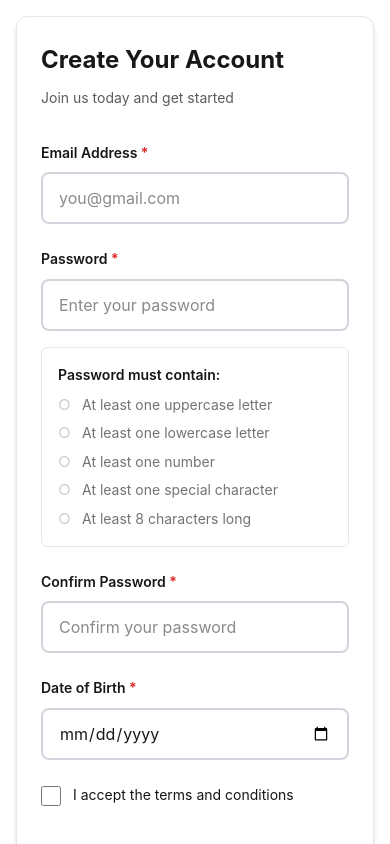
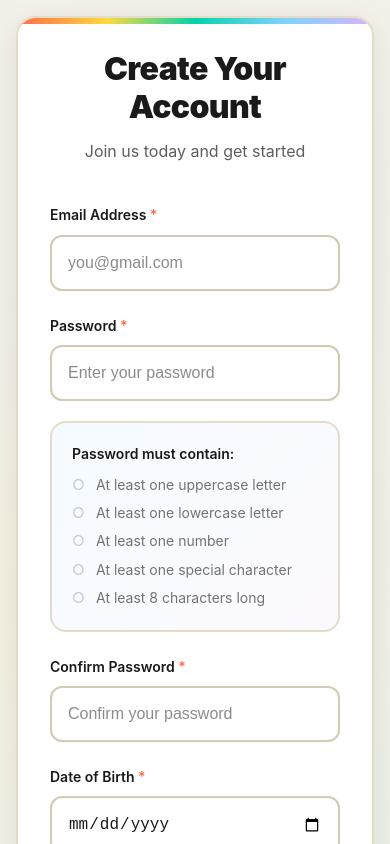
Before and after one commit to tiiiiiimmy/nextJS_login_ui, a Next.js app: page / in a window 390 px wide. Shown: the top 844 px of the page. Built offline with nearby package versions, Linux system fonts and the light colour scheme.

Commit message:
style: update global styles to incorporate Tailwind CSS, enhance form component aesthetics, and improve responsive design

```diff
--- a/app/globals.css
+++ b/app/globals.css
@@ -1,35 +1,42 @@
-@import "tailwindcss";
+@tailwind base;
+@tailwind components;
+@tailwind utilities;
 
 :root {
-  --background: #ffffff;
-  --foreground: #171717;
-  --primary: #2563eb;
-  --primary-hover: #1d4ed8;
-  --error: #dc2626;
-  --success: #16a34a;
-  --warning: #f59e0b;
-  --border: #e5e7eb;
+  --background: #f5f1e8;
+  --foreground: #1a1a1a;
+  --primary: #ff6b4a;
+  --primary-hover: #e85a3a;
+  --error: #ff6b4a;
+  --success: #00d4aa;
+  --warning: #fbbf24;
+  --accent-orange: #ff6b4a;
+  --accent-yellow: #ffd93d;
+  --accent-green: #00d4aa;
+  --accent-blue: #7dd3fc;
+  --accent-purple: #d8b4fe;
+  --border: #e5dcc8;
   --input-bg: #ffffff;
-  --input-border: #d1d5db;
-  --input-focus: #2563eb;
+  --input-border: #d4c9b3;
+  --input-focus: #ff6b4a;
   --card-bg: #ffffff;
-  --shadow: rgba(0, 0, 0, 0.1);
+  --shadow: rgba(0, 0, 0, 0.08);
 }
 
 @media (prefers-color-scheme: dark) {
   :root {
-    --background: #0a0a0a;
-    --foreground: #ededed;
-    --primary: #3b82f6;
-    --primary-hover: #2563eb;
-    --error: #ef4444;
-    --success: #22c55e;
+    --background: #1a1a1a;
+    --foreground: #f5f1e8;
+    --primary: #ff6b4a;
+    --primary-hover: #ff8566;
+    --error: #ff6b4a;
+    --success: #00d4aa;
     --warning: #fbbf24;
-    --border: #374151;
-    --input-bg: #1f2937;
-    --input-border: #4b5563;
-    --input-focus: #3b82f6;
-    --card-bg: #1f2937;
+    --border: #2d2d2d;
+    --input-bg: #2d2d2d;
+    --input-border: #3d3d3d;
+    --input-focus: #ff6b4a;
+    --card-bg: #2d2d2d;
     --shadow: rgba(0, 0, 0, 0.3);
   }
 }
@@ -49,6 +56,10 @@ body {
   -webkit-font-smoothing: antialiased;
   -moz-osx-font-smoothing: grayscale;
   line-height: 1.6;
+  background-image:
+    radial-gradient(circle at 20% 50%, rgba(255, 217, 61, 0.05) 0%, transparent 50%),
+    radial-gradient(circle at 80% 80%, rgba(0, 212, 170, 0.05) 0%, transparent 50%),
+    radial-gradient(circle at 40% 20%, rgba(125, 211, 252, 0.05) 0%, transparent 50%);
 }
 
 /* Main Container */
@@ -63,30 +74,78 @@ body {
 /* Form Container */
 .form-container {
   width: 100%;
-  max-width: 500px;
+  max-width: 540px;
   margin: 0 auto;
 }
 
 .form-card {
   background: var(--card-bg);
-  border-radius: 12px;
-  padding: 2.5rem;
-  box-shadow: 0 4px 6px -1px var(--shadow), 0 2px 4px -1px var(--shadow);
-  border: 1px solid var(--border);
+  border-radius: 24px;
+  padding: 3rem;
+  box-shadow: 0 8px 32px var(--shadow);
+  border: 2px solid var(--border);
+  position: relative;
+  overflow: hidden;
+}
+
+.form-card::before {
+  content: '';
+  position: absolute;
+  top: 0;
+  left: 0;
+  right: 0;
+  height: 6px;
+  background: linear-gradient(90deg,
+    var(--accent-orange) 0%,
+    var(--accent-yellow) 25%,
+    var(--accent-green) 50%,
+    var(--accent-blue) 75%,
+    var(--accent-purple) 100%);
+}
+
+/* Logo */
+.logo-container {
+  display: flex;
+  align-items: center;
+  gap: 0.75rem;
+  margin-bottom: 2rem;
+  justify-content: center;
+}
+
+.logo {
+  width: 48px;
+  height: 48px;
+  transition: transform 0.3s ease;
+}
+
+.logo-container:hover .logo {
+  transform: scale(1.05);
+}
+
+.logo-text {
+  font-size: 1.75rem;
+  font-weight: 900;
+  color: var(--foreground);
+  letter-spacing: -0.02em;
 }
 
 .form-title {
   font-size: 2rem;
-  font-weight: 700;
-  margin-bottom: 0.5rem;
+  font-weight: 900;
+  margin-bottom: 0.75rem;
   color: var(--foreground);
+  letter-spacing: -0.02em;
+  text-align: center;
+  line-height: 1.2;
 }
 
 .form-subtitle {
-  font-size: 1rem;
+  font-size: 1.125rem;
   color: var(--foreground);
   opacity: 0.7;
-  margin-bottom: 2rem;
+  margin-bottom: 2.5rem;
+  font-weight: 400;
+  text-align: center;
 }
 
 /* Form */
@@ -122,20 +181,22 @@ body {
 
 .input {
   width: 100%;
-  padding: 0.75rem 1rem;
+  padding: 1rem 1.25rem;
   font-size: 1rem;
   line-height: 1.5;
   color: var(--foreground);
   background-color: var(--input-bg);
   border: 2px solid var(--input-border);
-  border-radius: 8px;
+  border-radius: 12px;
   outline: none;
   transition: all 0.2s ease-in-out;
+  font-weight: 500;
 }
 
 .input:focus {
-  border-color: var(--input-focus);
-  box-shadow: 0 0 0 3px rgba(37, 99, 235, 0.1);
+  border-color: #9cd9de;
+  box-shadow: 0 0 0 4px rgba(156, 217, 222, 0.15);
+  transform: translateY(-1px);
 }
 
 .input::placeholder {
@@ -149,7 +210,7 @@ body {
 
 .input-error:focus {
   border-color: var(--error);
-  box-shadow: 0 0 0 3px rgba(220, 38, 38, 0.1);
+  box-shadow: 0 0 0 4px rgba(255, 107, 74, 0.15);
 }
 
 .error-message {
@@ -158,6 +219,13 @@ body {
   display: flex;
   align-items: center;
   gap: 0.25rem;
+}
+
+.field-hint {
+  font-size: 0.8125rem;
+  color: var(--foreground);
+  opacity: 0.6;
+  margin-top: 0.375rem;
 }
 
 /* Checkbox Styles */
@@ -174,14 +242,15 @@ body {
 }
 
 .checkbox {
-  width: 1.25rem;
-  height: 1.25rem;
+  width: 1.5rem;
+  height: 1.5rem;
   margin-top: 0.125rem;
   border: 2px solid var(--input-border);
-  border-radius: 4px;
+  border-radius: 6px;
   cursor: pointer;
   transition: all 0.2s ease-in-out;
   flex-shrink: 0;
+  accent-color: var(--primary);
 }
 
 .checkbox:checked {
@@ -191,7 +260,7 @@ body {
 
 .checkbox:focus {
   outline: none;
-  box-shadow: 0 0 0 3px rgba(37, 99, 235, 0.1);
+  box-shadow: 0 0 0 4px rgba(255, 107, 74, 0.15);
 }
 
 .checkbox-error {
@@ -207,11 +276,12 @@ body {
 
 /* Password Requirements */
 .password-requirements {
-  margin-top: 0.5rem;
-  padding: 1rem;
-  background-color: var(--background);
-  border: 1px solid var(--border);
-  border-radius: 6px;
+  margin-top: 0.75rem;
+  padding: 1.25rem;
+  background: linear-gradient(135deg, rgba(125, 211, 252, 0.08) 0%, rgba(216, 180, 254, 0.08) 100%);
+  border: 2px solid var(--border);
+  border-radius: 16px;
+  backdrop-filter: blur(10px);
 }
 
 .requirements-title {
@@ -268,11 +338,11 @@ body {
 .status-message {
   display: flex;
   align-items: center;
-  gap: 0.75rem;
-  padding: 0.875rem 1rem;
-  border-radius: 8px;
-  font-size: 0.875rem;
-  font-weight: 500;
+  gap: 0.875rem;
+  padding: 1rem 1.25rem;
+  border-radius: 12px;
+  font-size: 0.9375rem;
+  font-weight: 600;
   width: 100%;
   animation: slideIn 0.3s ease-out;
 }
@@ -289,21 +359,24 @@ body {
 }
 
 .status-warning {
-  background-color: rgba(245, 158, 11, 0.1);
-  color: var(--warning);
-  border: 1px solid var(--warning);
+  background: linear-gradient(135deg, rgba(255, 217, 61, 0.15) 0%, rgba(251, 191, 36, 0.15) 100%);
+  color: #d97706;
+  border: 2px solid rgba(251, 191, 36, 0.3);
+  border-radius: 12px;
 }
 
 .status-failure {
-  background-color: rgba(220, 38, 38, 0.1);
+  background: linear-gradient(135deg, rgba(255, 107, 74, 0.15) 0%, rgba(232, 90, 58, 0.15) 100%);
   color: var(--error);
-  border: 1px solid var(--error);
+  border: 2px solid rgba(255, 107, 74, 0.3);
+  border-radius: 12px;
 }
 
 .status-success {
-  background-color: rgba(22, 163, 74, 0.1);
+  background: linear-gradient(135deg, rgba(0, 212, 170, 0.15) 0%, rgba(16, 185, 129, 0.15) 100%);
   color: var(--success);
-  border: 1px solid var(--success);
+  border: 2px solid rgba(0, 212, 170, 0.3);
+  border-radius: 12px;
 }
 
 .status-icon {
@@ -314,22 +387,24 @@ body {
 /* Submit Button */
 .submit-button {
   width: 100%;
-  padding: 0.875rem 1.5rem;
-  font-size: 1rem;
-  font-weight: 600;
+  padding: 1.125rem 2rem;
+  font-size: 1.0625rem;
+  font-weight: 700;
   color: #ffffff;
-  background-color: var(--primary);
+  background: linear-gradient(135deg, var(--primary) 0%, var(--primary-hover) 100%);
   border: none;
-  border-radius: 8px;
+  border-radius: 16px;
   cursor: pointer;
-  transition: all 0.2s ease-in-out;
+  transition: all 0.3s ease-in-out;
   margin-top: 0.5rem;
+  box-shadow: 0 4px 16px rgba(255, 107, 74, 0.25);
+  letter-spacing: 0.01em;
 }
 
 .submit-button:hover {
-  background-color: var(--primary-hover);
-  transform: translateY(-1px);
-  box-shadow: 0 4px 12px rgba(37, 99, 235, 0.3);
+  background: linear-gradient(135deg, var(--primary-hover) 0%, var(--primary) 100%);
+  transform: translateY(-2px);
+  box-shadow: 0 8px 24px rgba(255, 107, 74, 0.35);
 }
 
 .submit-button:active {
@@ -370,14 +445,24 @@ body {
 /* Responsive Design */
 @media (max-width: 640px) {
   .form-card {
-    padding: 1.5rem;
+    padding: 2rem;
+    border-radius: 20px;
   }
 
   .form-title {
-    font-size: 1.5rem;
+    font-size: 2rem;
   }
 
   .form-subtitle {
-    font-size: 0.875rem;
+    font-size: 1rem;
+  }
+
+  .submit-button {
+    padding: 1rem 1.5rem;
+    font-size: 1rem;
+  }
+
+  .input {
+    padding: 0.875rem 1rem;
   }
 }
```
